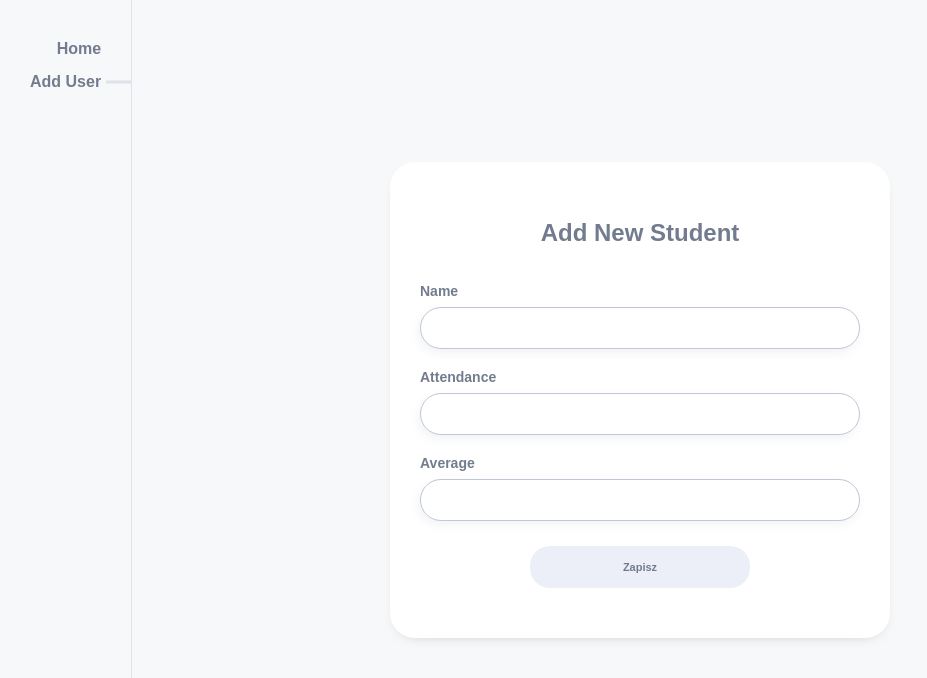
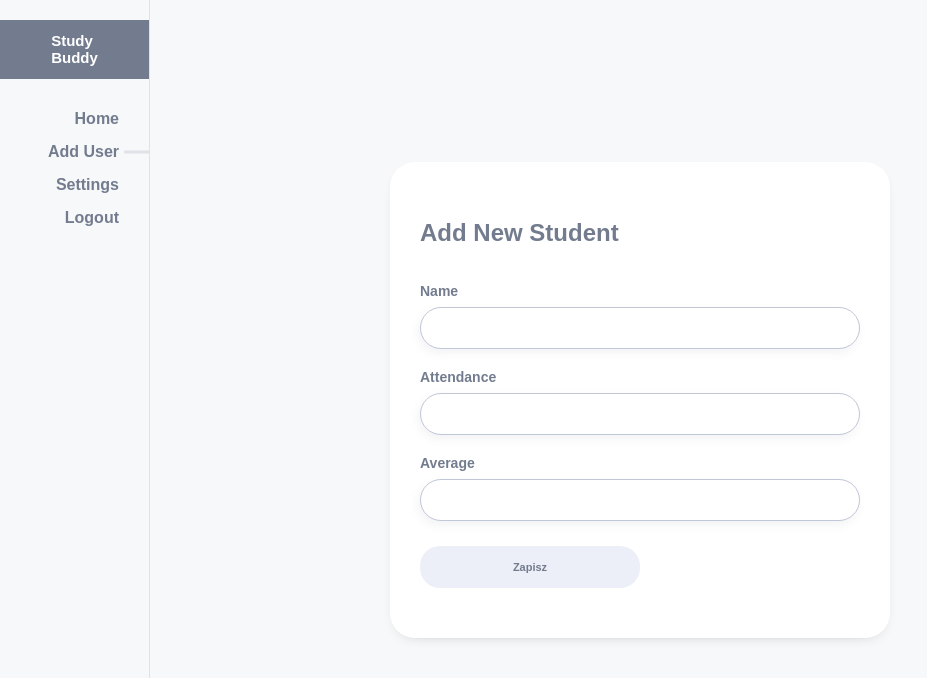
Before and after one commit to zyxzb/roman-yt, a React (Create React App) app: page /addUser in a window 1280 px wide. Shown: the top 678 px of the page, without its empty margins (0-927 px from the left). Built offline with nearby package versions, Linux system fonts and the light colour scheme.

Commit message:
cleaning code

```diff
--- /dev/null
+++ b/src/components/organisms/Navigation/Navigation.jsx
@@ -0,0 +1,23 @@
+import React from 'react';
+import {NavLink} from 'react-router-dom';
+import {Nav, Logo} from './Navigation.styles';
+
+const Navigation = () => {
+    return (
+        <Nav>
+            <Logo>
+                <h1>
+                    Study
+                    <br/>
+                    Buddy
+                </h1>
+            </Logo>
+            <NavLink to="/" end>Home</NavLink>
+            <NavLink to="addUser">Add User</NavLink>
+            <NavLink to="settings">Settings</NavLink>
+            <NavLink to="logout">Logout</NavLink>
+        </Nav>
+    );
+}
+
+export default Navigation;
--- /dev/null
+++ b/src/components/organisms/Navigation/Navigation.styles.js
@@ -0,0 +1,53 @@
+import styled from 'styled-components';
+
+export const Nav = styled.nav `
+    position: absolute;
+    left: 0;
+    background-color: transparent;
+    display: flex;
+    flex-direction: column;
+    height: 100vh;
+    width: 150px;
+    padding: 40px 30px;
+    text-align: right;
+    border-right: 1px solid ${ ({theme}) => theme.colors.borderColor};
+    user-select: none;
+
+    a{
+        color: ${ ({theme}) => theme.colors.darkGrey};
+        margin-bottom: 15px;
+        text-decoration: none;
+        font-weight: 700;
+        position: relative;
+        &:nth-of-type(1){
+            margin-top: 70px;
+        }
+
+        &.active::after{
+            content: '';
+            position: absolute;
+            top: 50%;
+            transform: translateY(-50%);
+            right: -30px;
+            width: 25px;
+            height: 3px;
+            background-color: ${ ({theme}) => theme.colors.borderColor};
+        }
+    }
+`
+
+export const Logo = styled.div `
+  background-color: ${({ theme }) => theme.colors.darkGrey};
+  width: 100%;
+  position: absolute;
+  top: 20px;
+  left: 0;
+  display: flex;
+  justify-content: center;
+  text-align: left;
+
+  h1 {
+    font-size: 15px;
+    color: ${({ theme }) => theme.colors.white};
+  }
+`;
--- /dev/null
+++ b/src/components/templates/MainTemplate/MainTemplate.jsx
@@ -0,0 +1,21 @@
+import Navigation from 'components/organisms/Navigation/Navigation';
+import React from 'react';
+import styled from 'styled-components';
+
+const Wrapper = styled.div `
+    background-color: ${ ({theme}) => theme.colors.lightGrey};
+    display: flex;
+    justify-content: center;
+    align-items: center;
+    min-height: 100vh;
+`
+const MainTemplate = ({children}) => {
+        return (
+            <Wrapper>
+              <Navigation/>
+              {children}
+            </Wrapper>
+        );
+    }
+
+    export default MainTemplate;
--- a/src/pages/App.css
+++ /dev/null
@@ -1,38 +0,0 @@
-.App {
-  text-align: center;
-}
-
-.App-logo {
-  height: 40vmin;
-  pointer-events: none;
-}
-
-@media (prefers-reduced-motion: no-preference) {
-  .App-logo {
-    animation: App-logo-spin infinite 20s linear;
-  }
-}
-
-.App-header {
-  background-color: #282c34;
-  min-height: 100vh;
-  display: flex;
-  flex-direction: column;
-  align-items: center;
-  justify-content: center;
-  font-size: calc(10px + 2vmin);
-  color: white;
-}
-
-.App-link {
-  color: #61dafb;
-}
-
-@keyframes App-logo-spin {
-  from {
-    transform: rotate(0deg);
-  }
-  to {
-    transform: rotate(360deg);
-  }
-}
--- a/src/pages/App.js
+++ b/src/pages/App.js
@@ -1,54 +1,12 @@
 import React, {useState} from 'react';
 import {users as usersData} from 'data/users';
-import './App.css';
 import UsersList from 'components/organisms/UsersList/UsersList';
-import styled, {ThemeProvider} from 'styled-components';
+import {ThemeProvider} from 'styled-components';
 import {GlobalStyle} from 'assets/styles/GlobalStyle';
 import {theme} from 'assets/styles/theme'
-import {BrowserRouter, Routes, Route, NavLink} from 'react-router-dom';
+import {BrowserRouter, Routes, Route} from 'react-router-dom';
 import Form from 'components/organisms/Form/Form';
-
-const Wrapper = styled.div `
-    background-color: ${ ({theme}) => theme.colors.lightGrey};
-    display: flex;
-    justify-content: center;
-    align-items: center;
-    min-height: 100vh;
-
-`;
-
-const Navigation = styled.nav`
-    position: absolute;
-    top: 0;
-    left: 0;
-    background-color: ${ ({theme}) => theme.colors.lightGrey};
-    display: flex;
-    flex-direction: column;
-    height: 100vh;
-    padding: 40px 30px;
-    text-align: right;
-    border-right: 1px solid ${ ({theme}) => theme.colors.borderColor};
-
-    a{
-        color: ${ ({theme}) => theme.colors.darkGrey};
-        margin-bottom: 15px;
-        text-decoration: none;
-        font-weight: 700;
-        position: relative;
-
-        &.active::after{
-            content: '';
-            position: absolute;
-            top: 50%;
-            transform: translateY(-50%);
-            right: -30px;
-            width: 25px;
-            height: 3px;
-            background-color: ${ ({theme}) => theme.colors.borderColor};
-        }
-    }
-
-`
+import MainTemplate from 'components/templates/MainTemplate/MainTemplate';
 
 const initialValue = {
     name: '',
@@ -88,16 +46,12 @@
             <BrowserRouter>
                 <ThemeProvider theme={theme}>
                     <GlobalStyle/>
-                    <Wrapper className="App">
-                    <Navigation>
-                        <NavLink to="/" end>Home</NavLink>
-                        <NavLink to="addUser">Add User</NavLink>
-                    </Navigation>
-                        <Routes>
-                            <Route path="/" index element={<UsersList users={users} deleteUser={deleteUser}/>}></Route>
-                            <Route path="addUser" exact element={<Form handleSubmit={handleSubmit} handleInputChange={handleInputChange} formValues={formValues}/>}  />
-                        </Routes>
-                    </Wrapper>
+                        <MainTemplate>
+                            <Routes>
+                                <Route path="/" index element={<UsersList users={users} deleteUser={deleteUser}/>}></Route>
+                                <Route path="addUser" exact element={<Form handleSubmit={handleSubmit} handleInputChange={handleInputChange} formValues={formValues}/>}  />
+                            </Routes>
+                            </MainTemplate>
                 </ThemeProvider>
             </BrowserRouter>
         );
```
